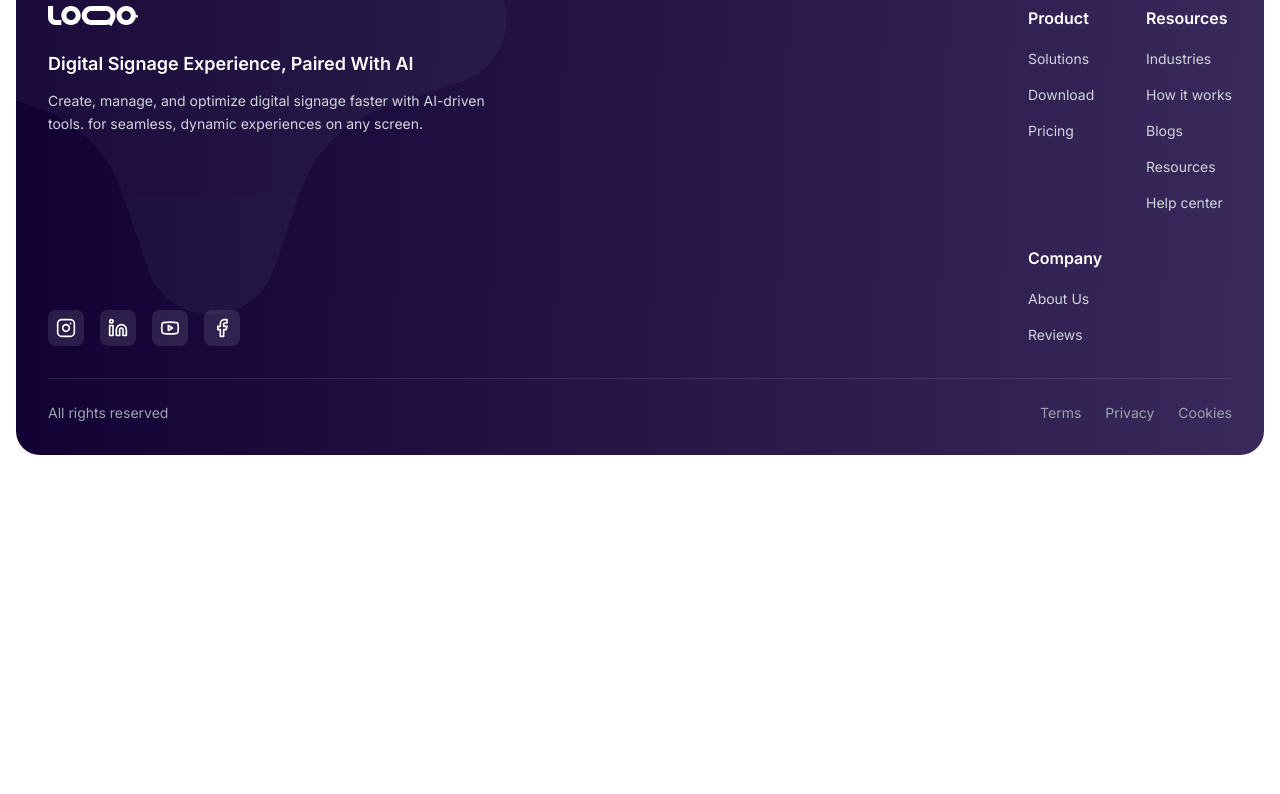
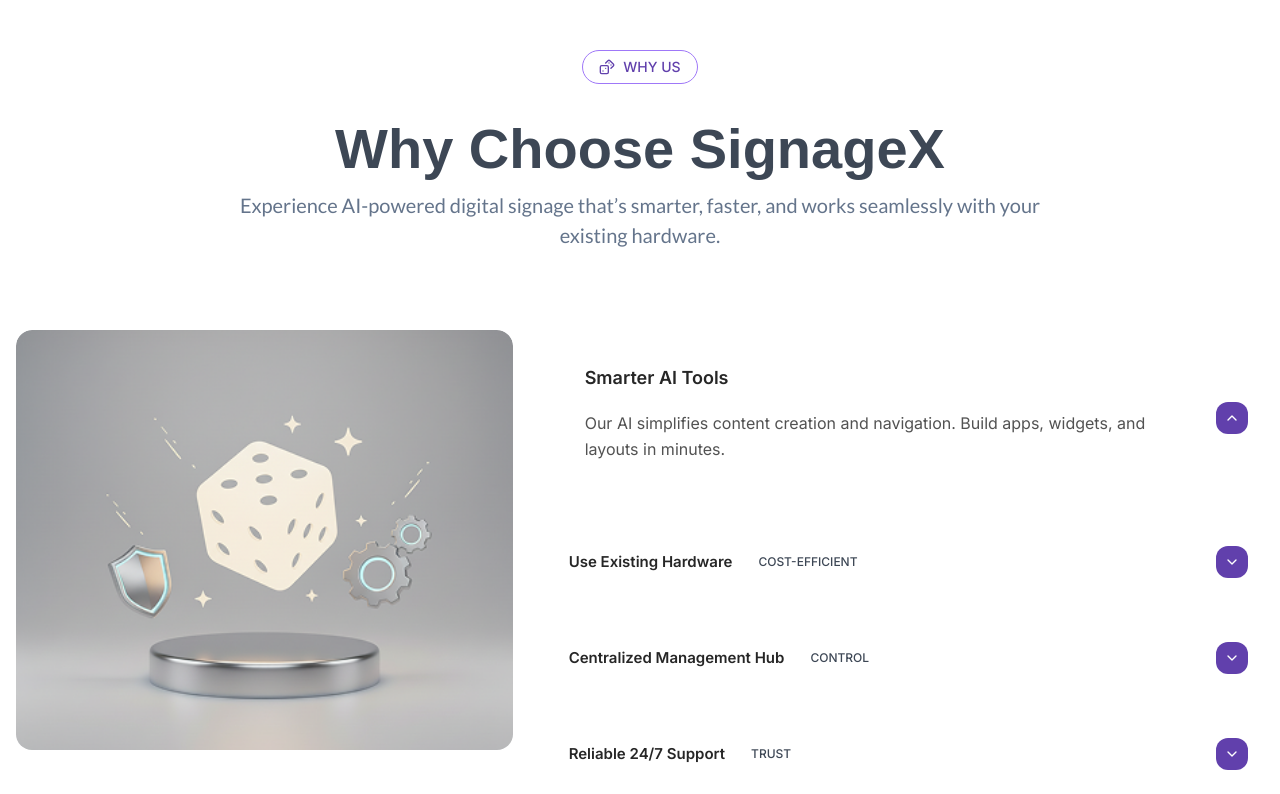
Before and after one commit to TechinoidProjects/signageX-Website, a Next.js app: page /about-us in a window 1280 px wide. Shown: the part 3106-3900 px from the top of the page. Before the commit the page ends 3577 px from the top, so only its background shows below. Built offline with nearby package versions, Linux system fonts and the light colour scheme; a web font is replaced by a local one.

Commit message:
create section for Why Choose Signage X in the page and modified the badge component as needed

```diff
--- a/src/app/about-us/page.tsx
+++ b/src/app/about-us/page.tsx
@@ -1,6 +1,7 @@
 import AboutCarousel from "@/components/About/Carousel";
 import TrustSection from "@/components/About/TrustSection";
 import OurMission from "@/components/About/OurMission";
+import {WhyChooseUs} from "@/components/About/WhyChooseUs/index";
 
 
 export default function AllIndustries() {
@@ -9,6 +10,7 @@
         <AboutCarousel/>
         <TrustSection/>
         <OurMission/>
+        <WhyChooseUs/>
 
     </main>
   );
--- /dev/null
+++ b/src/components/About/WhyChooseUs/WhyChooseTabs.tsx
@@ -0,0 +1,149 @@
+"use client";
+
+import React, { useState } from "react";
+import { ChevronUp, ChevronDown } from "lucide-react";
+import { Badge } from "../../ui/badge-default";
+import Image from "next/image";
+
+type Feature = {
+  id: string;
+  title: string;
+  tag: string;
+  image: string;
+  heading: string;
+  subheading: string;
+};
+
+const FEATURES: Feature[] = [
+  {
+    id: "smart",
+    title: "Smarter AI Tools",
+    tag: "Innovation",
+    image: "/images/about-image-one.png",
+    heading: "Smarter AI Tools",
+    subheading:
+      "Our AI simplifies content creation and navigation. Build apps, widgets, and layouts in minutes.",
+  },
+  {
+    id: "hardware",
+    title: "Use Existing Hardware",
+    tag: "COST-EFFICIENT",
+    image: "/images/featuredImage1.jpg",
+    heading: "Use Existing Hardware",
+    subheading:
+      "Our AI simplifies content creation and navigation. Build apps, widgets, and layouts in minutes.",
+  },
+  {
+    id: "hub",
+    title: "Centralized Management Hub",
+    tag: "CONTROL",
+    image: "/images/featuredImage2.jpg",
+    heading: "Centralized Management Hub",
+    subheading:
+      "Organize, assign, and update screens from one unified dashboard with full automation.",
+  },
+  {
+    id: "support",
+    title: "Reliable 24/7 Support",
+    tag: "TRUST",
+    image: "/images/featuredImage3.jpg",
+    heading: "Reliable Support",
+    subheading:
+      "Our support ensures smooth operations, uptime, and long-term stability for all deployments.",
+  },
+];
+
+export const WhyChooseTabs = () => {
+  const [active, setActive] = useState("smart");
+  const activeData = FEATURES.find((f) => f.id === active)!;
+
+  return (
+    <section className="w-full flex justify-center items-center">
+      <div className="grid grid-cols-12 gap-10">
+
+        <div className="col-span-12 lg:col-span-5 rounded-2xl overflow-hidden">
+          <div className="relative w-full h-[420px] rounded-2xl overflow-hidden">
+            <Image
+              src={activeData.image}
+              alt={activeData.title}
+              fill
+              className="object-cover"
+            />
+          </div>
+        </div>
+
+        <div className="col-span-12 lg:col-span-7 flex flex-col gap-4">
+
+          {FEATURES.map((item) => {
+            const isActive = item.id === active;
+
+            return (
+              <div
+                key={item.id}
+                className={`rounded-2xl transition-all
+                  ${isActive ? "bg-background-light" : ""}
+                `}
+              >
+                <button
+                  onClick={() => setActive(item.id)}
+                  className="w-full flex items-center justify-between px-4 py-4"
+                >
+                  <div className="flex flex-col">
+
+                    {!isActive && (
+                      <div className="flex w-full items-center gap-4">
+                        <span className="text-[15px] font-semibold text-neutral-800">
+                          {item.title}
+                        </span>
+                        <Badge
+                          text={item.tag}
+                          variant="solid"
+                          color="neutral"
+                          showIcon={false}
+                          size="sm"
+                        />
+                      </div>
+                    )}
+
+                  </div>
+
+                    {isActive && (
+                      <div className="px-4 pb-5 pt-2">
+
+                        <div className="flex flex-col gap-2 mb-2">
+                          <div className="flex items-center gap-3">
+                            <h3 className="text-lg font-semibold text-neutral-800">
+                              {item.heading}
+                            </h3>
+
+                            <Badge
+                              text={item.tag}
+                              variant="solid"
+                              color="deepPurple"
+                              showIcon={false}
+                              size="sm"
+                            />
+                          </div>
+                          <p className="text-neutral-600 leading-relaxed text-left">
+                            {item.subheading}
+                          </p>
+                        </div>
+
+                      </div>
+                    )}
+                  <div className="bg-purple-400 p-2 rounded-xl text-white max-w-lg">
+                    {isActive ? (
+                      <ChevronUp className="w-4 h-4" />
+                    ) : (
+                      <ChevronDown className="w-4 h-4" />
+                    )}
+                  </div>
+                </button>
+              </div>
+            );
+          })}
+        </div>
+      </div>
+    </section>
+  );
+};
--- /dev/null
+++ b/src/components/About/WhyChooseUs/index.tsx
@@ -0,0 +1,32 @@
+"use client";
+
+import { Dices } from "lucide-react";
+import { Badge } from "@/components/ui/badge-default";
+import { Heading } from "@/components/common/MainHeading";
+import {WhyChooseTabs} from "@/components/About/WhyChooseUs/WhyChooseTabs";
+
+
+export const WhyChooseUs = () => {
+
+  return (
+    <section className="bg-white w-full flex justify-center items-center py-8 md:py-16 px-4">
+      <div className="container mx-auto flex flex-col justify-center items-center md:gap-4">
+        <div className="flex flex-col justify-between items-center text-center pb-2 md:pb-16 gap-2 md:gap-6">
+          <Badge
+            text="why us"
+            icon={Dices}
+            variant="outline"
+            color="custom"
+          />
+
+          <Heading
+            title="Why Choose SignageX"
+            subtitle="Experience AI-powered digital signage that’s smarter, faster, and works seamlessly with your existing hardware."
+          />
+        </div>
+        <WhyChooseTabs/>
+
+      </div>
+    </section>
+  );
+};
--- a/src/components/ui/badge-default.tsx
+++ b/src/components/ui/badge-default.tsx
@@ -1,11 +1,16 @@
 import React from "react";
 import clsx from "clsx";
 import { LucideIcon } from "lucide-react";
+
 
 const COLOR_MAP = {
   purple: {
     solid: "bg-purple-100 text-purple-600 border-purple-200",
     outline: "bg-transparent text-purple-400 border-purple-400",
+  },
+  neutral:{
+    solid: "bg-background-light text-neutral-500 border-0",
+    outline: "bg-transparent text-neutral-500 border-neutral-400",
   },
   white:{
     solid: "bg-white text-gray-900 border-gray-300",
@@ -83,6 +88,10 @@
     solid: "bg-gray-100 text-gray-600 border-gray-200",
     outline: "bg-transparent text-gray-500 border-gray-400",
   },
+  grayPurple: {
+    solid: "bg-gray-200 text-purple-600 border-gray-200",
+    outline: "bg-transparent text-gray-500 border-gray-400",
+  },
   zinc: {
     solid: "bg-zinc-100 text-zinc-700 border-zinc-200",
     outline: "bg-transparent text-zinc-500 border-zinc-400",
@@ -90,6 +99,10 @@
   custom: {
     solid: "bg-purple-400/[0.04] text-purple-400 border-purple-75",
     outline: "bg-transparent text-purple-400 border-purple-200",
+  },
+  deepPurple: {
+    solid: "bg-deep-purple-500 text-white border-deep-purple-500 border-0",
+    outline: "bg-transparent text-deep-purple-500 border-deep-purple-500",
   }
 } as const;
 
@@ -98,6 +111,8 @@
 interface BadgeProps {
   text: string;
   icon?: LucideIcon;
+  showIcon?: boolean;
+  size?: "sm" | "md" | "lg";  // ⭐ NEW SIZE PROP
   variant?: "solid" | "outline";
   color?: BadgeColor;
   textColor?: string;
@@ -109,6 +124,8 @@
 export const Badge: React.FC<BadgeProps> = ({
   text,
   icon: Icon,
+  showIcon = true,
+  size = "md",
   variant = "solid",
   color = "purple",
   textColor,
@@ -119,18 +136,32 @@
   const palette = COLOR_MAP[color] ?? COLOR_MAP.purple;
   const variantClasses = variant === "solid" ? palette.solid : palette.outline;
 
+  const sizeClasses = {
+    sm: "px-2.5 py-1 text-xs",
+    md: "px-4 py-1.5 text-sm",
+    lg: "px-5 py-2 text-base",
+  }[size];
+
+  const iconSize = {
+    sm: "w-3 h-3",
+    md: "w-4 h-4",
+    lg: "w-5 h-5",
+  }[size];
+
   return (
     <div
       className={clsx(
-        "inline-flex items-center gap-2 px-4 py-1.5 rounded-full text-sm font-medium border transition-all my-3",
+        "inline-flex items-center gap-2 rounded-full font-medium border transition-all my-3",
         variantClasses,
+        sizeClasses,
         bgColor,
         textColor,
         borderColor,
         className
       )}
     >
-      {Icon && <Icon className="w-4 h-4" />}
+      {Icon && showIcon && <Icon className={iconSize} />}
+
       <span className="uppercase">{text}</span>
     </div>
   );
```
Also changed, not shown: public/images/about-image-one.png (added).
